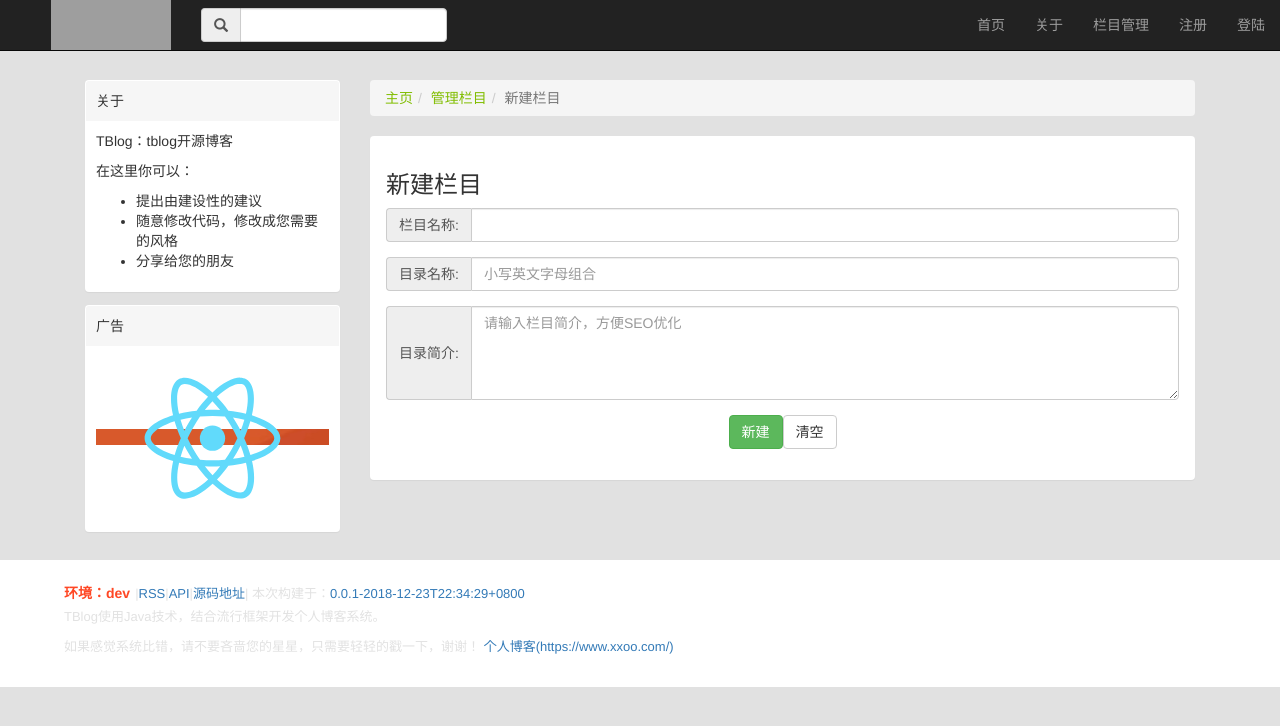
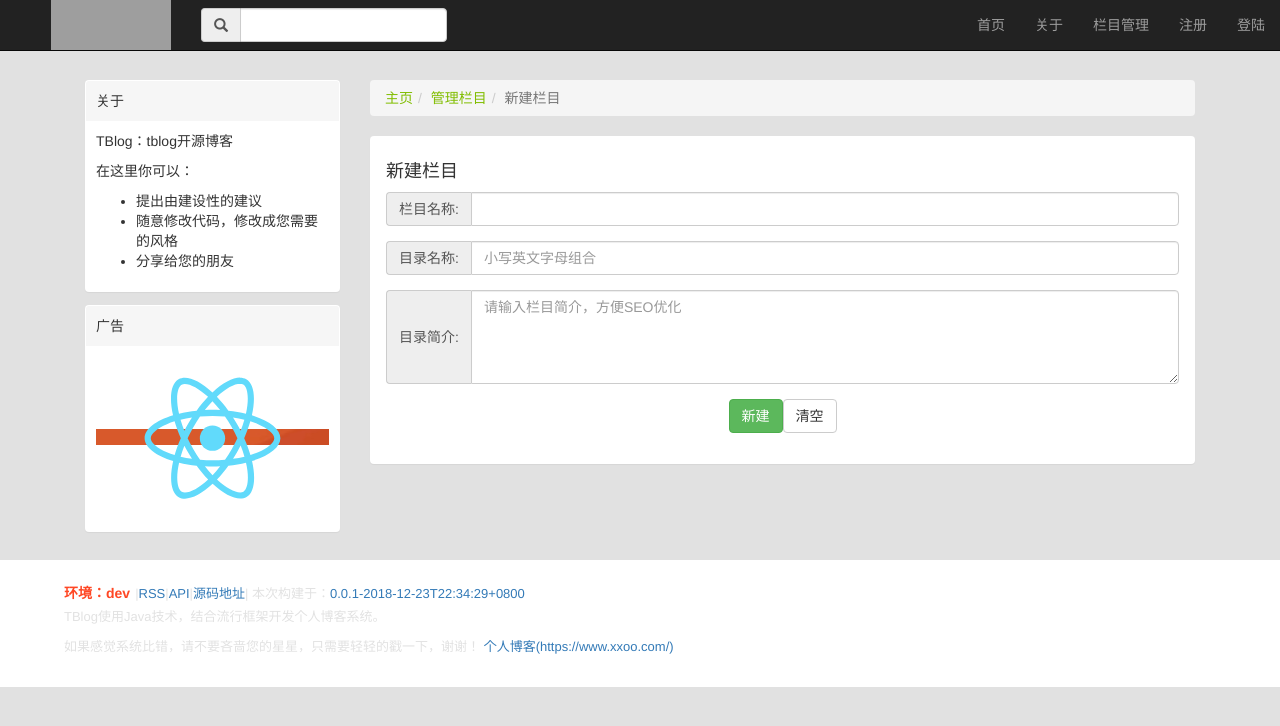
Before and after one commit to lukeddy/tblog-react, a React (Create React App) app: page /categoryadd in a window 1280 px wide. Shown: the top 726 px of the page. Built offline with nearby package versions, Linux system fonts and the light colour scheme; grey boxes are pictures that could not be loaded.

Commit message:
调整标题

```diff
--- a/src/components/admin/CategoryAdd.js
+++ b/src/components/admin/CategoryAdd.js
@@ -78,7 +78,7 @@ class CategoryAdd extends React.Component{
                     </ul>
                     <div className="panel">
                         <div className="panel-body">
-                            <h3>新建栏目</h3>
+                            <h4>新建栏目</h4>
                             <Alert alertData={alertData}></Alert>
                             <form onSubmit={this.onSubmit}>
                                 <div className="form-group">
--- a/src/components/admin/CategoryEdit.js
+++ b/src/components/admin/CategoryEdit.js
@@ -92,7 +92,7 @@ class CategoryEdit extends React.Component{
                     </ul>
                     <div className="panel">
                         <div className="panel-body">
-                            <h3>修改栏目</h3>
+                            <h4>修改栏目</h4>
                             <Alert alertData={alertData}></Alert>
                             <form onSubmit={this.onSubmit}>
                                 <div className="form-group">
```
